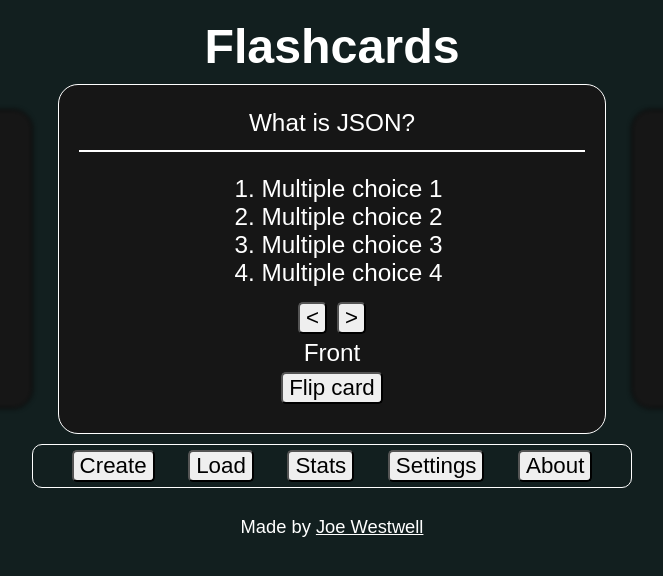
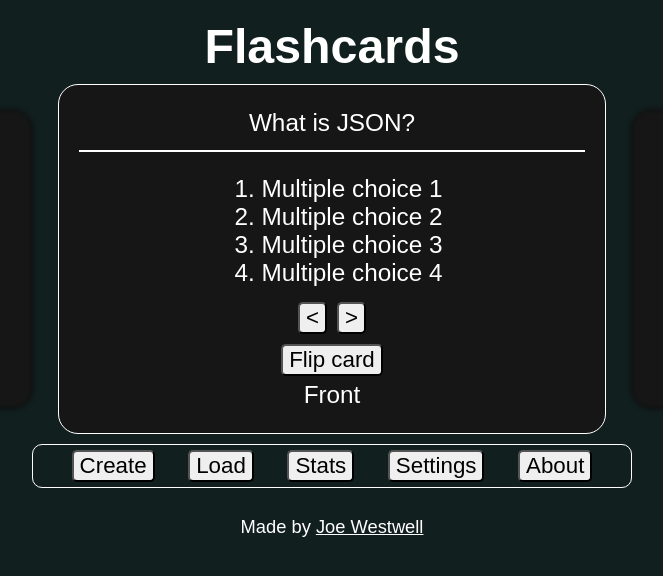
Before and after one commit to J-Wll/flashcards, a React (Vite) app: page / in a window 1280 px wide. Shown: the top 576 px of the page, without its empty margins (308-971 px from the left). Built offline with nearby package versions, Linux system fonts and the light colour scheme.

Commit message:
Comments for planning, moved cardside below flip button

```diff
--- a/src/Flashcard.jsx
+++ b/src/Flashcard.jsx
@@ -39,8 +39,8 @@ export default function Flashcard(props) {
                         <button className="prev-button" onClick={props.prev}>{"<"}</button>
                         <button className="next-button" onClick={props.next}>{">"}</button>
                     </div>
+                    <button onClick={flipCard} className="">Flip card</button>
                     <p className="text-white">{cardSide}</p>
-                    <button onClick={flipCard} className="">Flip card</button>
                     {/* Flip card reveals the answer on the other side, if it's a question with multiple choice it highlights if you got it correct first, green around a correct answer, red around incorrect and green around the correct */}
                 </div>
             </div>)
--- a/src/FlashcardHandler.jsx
+++ b/src/FlashcardHandler.jsx
@@ -11,12 +11,14 @@ export default function FlashcardHandler() {
     let amountOfQuestions = Questions.length;
 
     function prevCard() {
+        // Previous can keep a buffer of like the last 10? With randomisation of next it'll be the only way
         if (questionNum > 0) {
             updateQuestionNum((questionNum) => questionNum - 1)
             animChange() // animation for changing cards
         }
     }
     function nextCard() {
+        // Get a random card that you haven't seen in the past X cards?
         if (questionNum < amountOfQuestions - 1) {
             updateQuestionNum((questionNum) => questionNum + 1)
             animChange();
```
